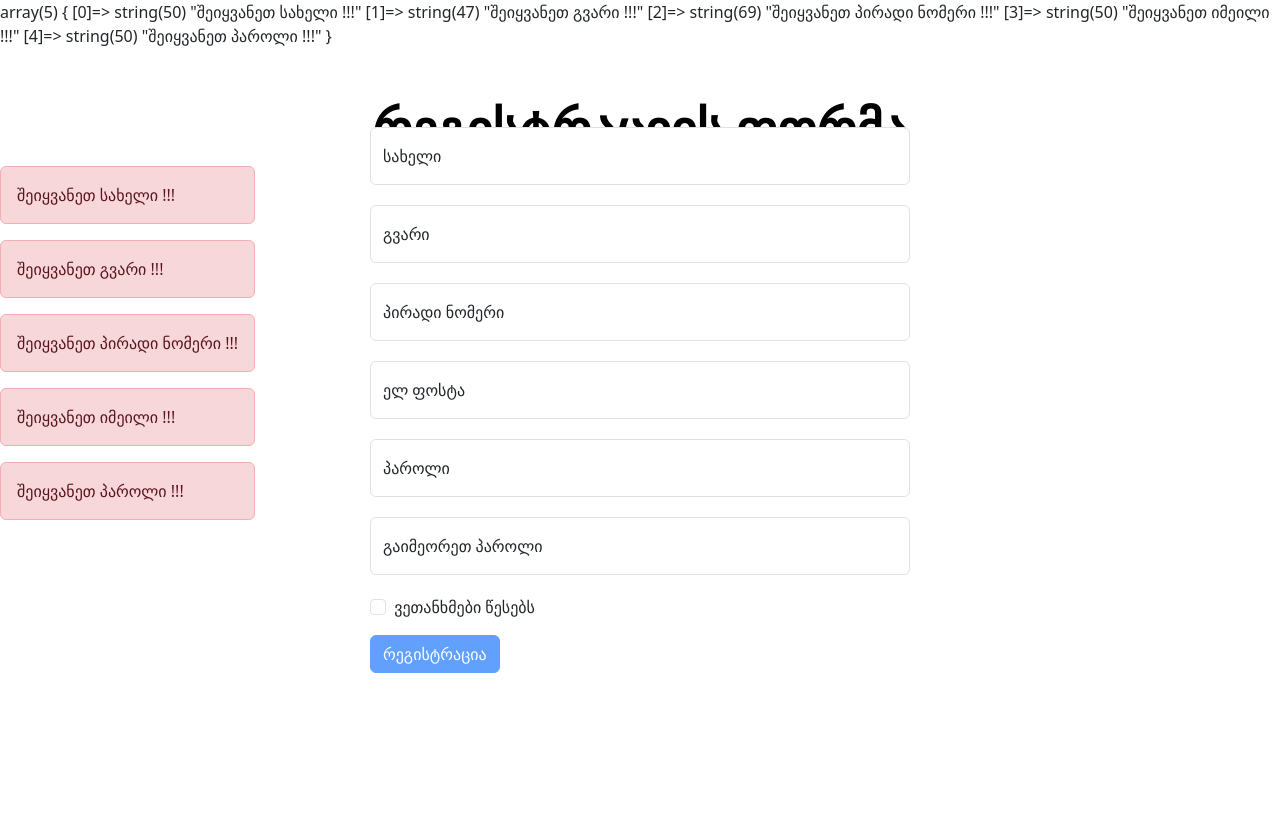
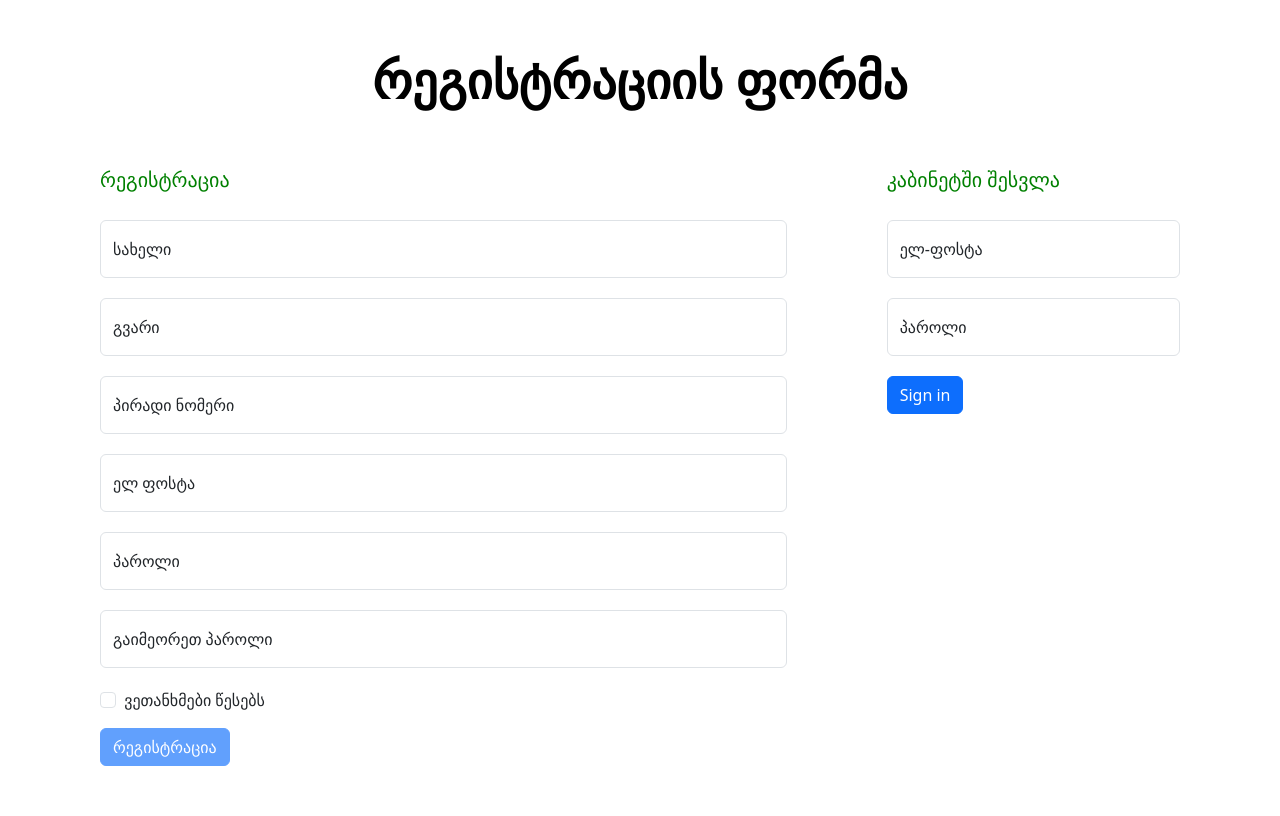
Before and after one commit to Kvasho/registration, a PHP site: page / in a window 1280 px wide. Before the commit the page ends 673 px from the top, so only its background shows below. Run offline with PHP 8.4, Linux system fonts and the light colour scheme.

Commit message:
updated, fixed errors , add login form

```diff
--- a/index.php
+++ b/index.php
@@ -15,28 +15,28 @@ $password = $_POST['password'] ?? null;
 $password2 = $_POST['password2'] ?? null;
 #ფორმების ვალიდაცია
 $errors = [];
-if(!$name) {
-    $errors[] = 'შეიყვანეთ სახელი !!!';
-}
-if(!$surname) {
-    $errors[] = 'შეიყვანეთ გვარი !!!';
-}
-if(!$id_number) {
-    $errors[] = 'შეიყვანეთ პირადი ნომერი !!!';
-}
-if(!$email) {
-    $errors[] = 'შეიყვანეთ იმეილი !!!';
-}
-if(!$password) {
-    $errors[] = 'შეიყვანეთ პაროლი !!!';
-}
-if($password !== $password2){
-    $errors[] = 'პაროლები არ ემთხვევა ერთმანეთს !!!';
-}
+if($_SERVER['REQUEST_METHOD'] === 'POST'){
+    if($email){
+        $sss = $pdo->prepare('SELECT * FROM user_registration WHERE email like :keyword');
+        $sss->bindValue(":keyword", "%$email%");
+        $sss->execute();
+        $users = $sss->fetchAll(PDO::FETCH_ASSOC);
+        if($users){
+            $errors[] = 'მომხმარებელი ასეთი იმეილით უკვე არსებოობბბსსსს !!!';
+        }
+    }
 
-if(empty($errors)){
-    if($_SERVER['REQUEST_METHOD'] === 'POST'){
-
+    if($id_number){
+        $sss = $pdo->prepare('SELECT * FROM user_registration WHERE id_number like :keyword');
+        $sss->bindValue(":keyword", "%$id_number%");
+        $sss->execute();
+        $users = $sss->fetchAll(PDO::FETCH_ASSOC);
+        if($users){
+            $errors[] = 'მომხმარებელი ასეთი პირადი ნომრით უკვე არსებოობბბსსსს !!!';
+        }
+    }
+    include './partials/checkInputs.php';
+    if(empty($errors)){
         #მონაცემების ჩაწერა ბაზის შესაბამის ცხრილში
         $statement = $pdo->prepare("INSERT INTO user_registration (name,surname,id_number,email, password)
                                     VALUES (:name, :surname, :id_number, :email, :password)");
@@ -48,9 +48,6 @@ if(empty($errors)){
         $statement->execute();
     }
 }
-
-var_dump($errors);
-
 ?>
 
 
@@ -63,42 +60,13 @@ var_dump($errors);
     } else {
         document.querySelector('.registerBtn').disabled = true;
     }
-    }
+}
 </script>
 
 <h1 class="header">რეგისტრაციის ფორმა</h1>
 <div class="root">
-<form class="registration-form center" method="post" enctype="multipart/form-data">
-    <div class="form-floating mb-3">
-        <input type="text" class="form-control" placeholder="სახელი" name="name">
-        <label for="floatingInput">სახელი</label>
-    </div>
-    <div class="form-floating">
-        <input type="text" class="form-control"  name="surname" placeholder="გვარი">
-        <label for="floatingPassword">გვარი</label>
-    </div>
-    <div class="form-floating">
-        <input type="number" class="form-control"  name="id_number" placeholder="პირადი ნომერი">
-        <label for="floatingPassword">პირადი ნომერი</label>
-    </div>
-    <div class="form-floating">
-        <input type="email" class="form-control"  name="email" placeholder="ელ ფოსტა">
-        <label for="floatingPassword">ელ ფოსტა</label>
-    </div>
-    <div class="form-floating">
-        <input type="password" class="form-control"  name="password" placeholder="პაროლი">
-        <label for="floatingPassword">პაროლი</label>
-    </div>
-    <div class="form-floating">
-        <input type="password" class="form-control"  name="password2" placeholder="გაიმეორეთ პაროლი">
-        <label for="floatingPassword">გაიმეორეთ პაროლი</label>
-    </div>
-    <li class="list-group-item">
-        <input class="form-check-input me-1" type="checkbox" onclick=exefunction() id="checkbox" name="checkbox" value="accept" id="firstCheckbox" onclick=validate() >
-        <label class="form-check-label" for="firstCheckbox">ვეთანხმები წესებს</label>
-  </li>
-  <button type="submit" id="registerBtn" class="registerBtn btn btn-primary" disabled>რეგისტრაცია</button>
-</form>
+<?php include './partials/form.php' ?>
+<?php include './partials/loginForm.php' ?>
 <!-- ERRORS -->
 <?php if(!empty($errors)): ?>
     <div class="errors">
@@ -112,17 +80,6 @@ var_dump($errors);
 <?php endif; ?>
 </div>
 
-
-<!-- <?php if(empty($errors)): ?>
-    <div class="errors">
-        Tqven warmatebit gaiaret registracia sagol
-    </div>
-<?php endif; ?> -->
-
-
-
-
-
 <script src="https://cdn.jsdelivr.net/npm/bootstrap@5.3.2/dist/js/bootstrap.bundle.min.js"
 integrity="sha384-C6RzsynM9kWDrMNeT87bh95OGNyZPhcTNXj1NW7RuBCsyN/o0jlpcV8Qyq46cDfL"
 crossorigin="anonymous"></script>
--- a/partials/form.php
+++ b/partials/form.php
@@ -0,0 +1,32 @@
+<form class="registration-form" method="post" enctype="multipart/form-data">
+    <h5>რეგისტრაცია</h5>
+    <div class="form-floating mb-3">
+        <input type="text" class="form-control" placeholder="სახელი" name="name">
+        <label for="floatingInput">სახელი</label>
+    </div>
+    <div class="form-floating">
+        <input type="text" class="form-control"  name="surname" placeholder="გვარი">
+        <label for="floatingPassword">გვარი</label>
+    </div>
+    <div class="form-floating">
+        <input type="number" class="form-control" minlength="11" name="id_number" placeholder="პირადი ნომერი">
+        <label for="floatingPassword">პირადი ნომერი</label>
+    </div>
+    <div class="form-floating">
+        <input type="email" class="form-control"  name="email" placeholder="ელ ფოსტა">
+        <label for="floatingPassword">ელ ფოსტა</label>
+    </div>
+    <div class="form-floating">
+        <input type="password" class="form-control" minlength="6"  name="password" placeholder="პაროლი">
+        <label for="floatingPassword">პაროლი</label>
+    </div>
+    <div class="form-floating">
+        <input type="password" class="form-control"  name="password2" minlength="6" placeholder="გაიმეორეთ პაროლი">
+        <label for="floatingPassword">გაიმეორეთ პაროლი</label>
+    </div>
+    <li class="list-group-item">
+        <input class="form-check-input me-1" type="checkbox" onclick=exefunction() id="checkbox" name="checkbox" value="accept" id="firstCheckbox" onclick=validate() >
+        <label class="form-check-label" for="firstCheckbox">ვეთანხმები წესებს</label>
+  </li>
+  <button name="search" type="submit" id="registerBtn" class="registerBtn btn btn-primary" disabled>რეგისტრაცია</button>
+</form>
--- /dev/null
+++ b/partials/loginForm.php
@@ -0,0 +1,12 @@
+<form class="registration-form" method="post" enctype="multipart/form-data">
+    <h5>კაბინეტში შესვლა</h5>
+    <div class="form-floating mb-3">
+        <input type="text" class="form-control" placeholder="ელ-ფოსტა" name="email">
+        <label for="floatingInput">ელ-ფოსტა</label>
+    </div>
+    <div class="form-floating">
+        <input type="password" class="form-control"  name="surname" placeholder="პაროლი">
+        <label for="floatingPassword">პაროლი</label>
+    </div>
+  <button type="submit" class="btn btn-primary">Sign in</button>
+</form>
--- a/styles.css
+++ b/styles.css
@@ -5,14 +5,15 @@
 }
 
 .root {
-    display: flex;
+    display: grid;
+    grid-template-columns: 2fr 1fr;
+    width: calc(100% - 100px);
+    margin: auto;
 }
 
-.center {
-    position: absolute;
-    left: 50%;
-    top: 50%;
-    transform: translate(-50%,-50%);
+h5 {
+    padding-bottom: 20px;
+    color: green;
 }
 
 form {
@@ -21,10 +22,6 @@ form {
 
 input {
     margin-bottom: 20px;
-}
-
-.registration-form {
-    width: 50%;
 }
 
 .header {
```
Also changed, not shown: partials/checkInputs.php (added, +22 -0 lines).
